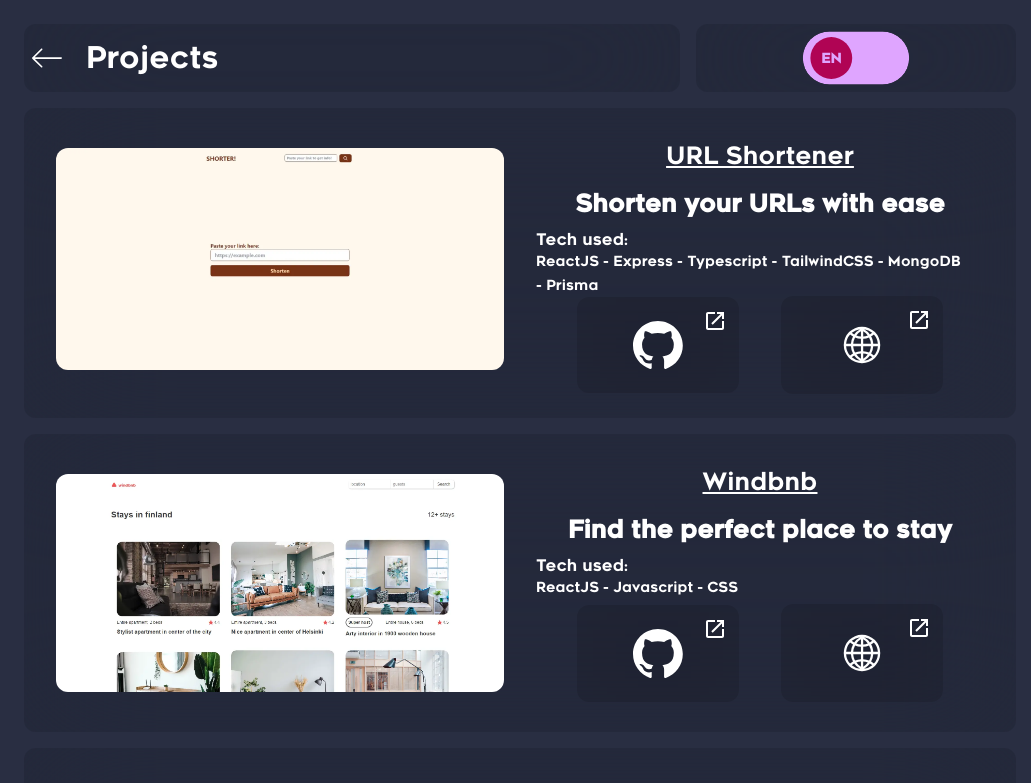
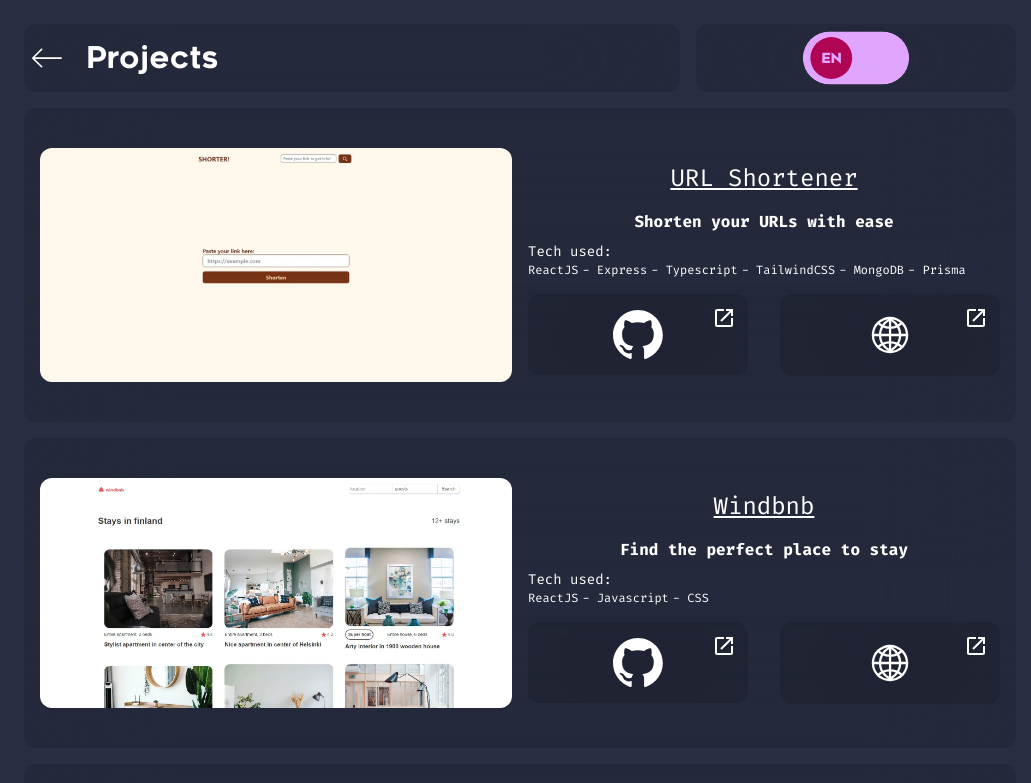
Before and after one commit to KenaiiDev/portfolio, a Next.js app: page /en/projects in a window 1280 px wide. Shown: the top 783 px of the page, without its empty margins (120-1151 px from the left). Built offline with nearby package versions, Linux system fonts and the light colour scheme.

Commit message:
feat: Improve layout and animations in Home and Projects pages

```diff
--- a/src/app/[locale]/page.tsx
+++ b/src/app/[locale]/page.tsx
@@ -17,9 +17,6 @@ import LocalSwitch from "@/components/LocalSwitch";
 import projectsBg from "@/images/bg/projects.gif";
 import pageMove from "@/images/icons/page-move.svg";
 import TransitionLink from "@/components/TransitionLink";
-
-// TODO: Fix paddings in boxes
-// TODO: Add hover animations
 
 export default async function Home({
   params: { locale },
@@ -43,7 +40,7 @@ export default async function Home({
           <span className="font-mono md:text-xl lg:text-xl">
             {t("greetings")}
           </span>
-          <h1 className="flex flex-col items-start text-3xl md:text-4xl lg:text-6xl font-firacode font-bold leading-tight">
+          <h1 className="flex flex-col items-start text-3xl md:text-4xl lg:text-6xl font-firacode font-bold">
             <span>{t("name")}</span>
             <span>{t("lastName")}</span>
           </h1>
@@ -62,7 +59,7 @@ export default async function Home({
       {/*LANG SWITCH */}
       <AnimatedArticle
         direction="right"
-        className="order-2 relative flex items-center justify-center px-6 py-6 duration-200 aspect-square col-span-1 backdrop-blur-3xl rounded-xl bg-black/[.1]"
+        className="order-2 relative flex items-center justify-center md:px-6 py-6 duration-200 aspect-square col-span-1 backdrop-blur-3xl rounded-xl bg-black/[.1]"
       >
         <LocalSwitch locale={locale} />
       </AnimatedArticle>
--- a/src/app/[locale]/projects/page.tsx
+++ b/src/app/[locale]/projects/page.tsx
@@ -23,6 +23,7 @@ export default async function Page({
   const t = await getTranslations();
   return (
     <>
+      {/* BACK BUTTON */}
       <AnimatedArticle className="relative aspect-auto col-span-2 backdrop-blur-3xl rounded-xl bg-black/[.1] overflow-hidden cursor-pointer hover:scale-[1.02] active:scale-100 py-4 px-2">
         <TransitionLink href="/">
           <div className="w-full flex justify-evenly">
@@ -39,6 +40,7 @@ export default async function Page({
           </div>
         </TransitionLink>
       </AnimatedArticle>
+      {/* LANG SWITCH */}
       <AnimatedArticle
         direction="right"
         className="relative flex items-center justify-center col-span-1 backdrop-blur-3xl rounded-xl bg-black/[.1]"
@@ -57,21 +59,28 @@ export default async function Page({
             className="w-full rounded-xl flex-grow my-4"
           />
         );
+        const linkStyles =
+          "flex-1 py-4 backdrop-blur-3xl rounded-xl bg-black/[.1] cursor-pointer hover:scale-[1.02] active:scale-100 transition-all ease-in flex items-center justify-center";
         return (
           <AnimatedArticle
             key={index}
             direction={direction}
-            className="col-span-3 backdrop-blur-3xl rounded-xl bg-black/[.1] px-4 py-6 flex"
+            className="col-span-3 backdrop-blur-3xl rounded-xl bg-black/[.1] px-4 py-6 flex flex-col md:flex-row items-center gap-4"
+            hoverScale={false}
           >
-            <div className="w-full mx-4 h-auto">{projectImage}</div>
-            <div className="flex flex-col mx-4 text-center w-full text-white">
+            {/* PROJECT IMAGE */}
+            <div className="w-full h-auto flex items-center justify-center">
+              {projectImage}
+            </div>
+            {/* PROJECT DESCRIPTION */}
+            <div className="flex flex-col text-center w-full max-w-lg text-white font-firacode">
               <h2 className="text-2xl my-2 underline">{project[lang].title}</h2>
-              <p className="text-2xl my-2 font-bold">
+              <p className="text-base my-2 font-bold">
                 {project[lang].description}
               </p>
               <p>
-                <h3 className="text-left">{t("techUsage")}</h3>
-                <ul className="flex gap-1 text-sm  flex-wrap">
+                <h3 className="text-left text-sm">{t("techUsage")}</h3>
+                <ul className="flex gap-1 text-xs flex-wrap">
                   {project.tech.map((tech, index) => (
                     <li key={index}>
                       {index !== 0 ? "- " : ""}
@@ -80,19 +89,19 @@ export default async function Page({
                   ))}
                 </ul>
               </p>
-              <div className="flex h-full items-center justify-evenly">
-                <div className="px-14 py-6 backdrop-blur-3xl rounded-xl bg-black/[.1] cursor-pointer hover:scale-[1.02] active:scale-100 transition-all ease-in">
+              {/* PROJECT LINKS */}
+              <div className="w-full max-w-lg h-full mx-auto mt-4 items-center justify-evenly flex gap-8">
+                <Link
+                  href={project.repoURL}
+                  target="_blank"
+                  className={linkStyles}
+                >
                   <Image
                     src={externalLink}
                     width={15}
                     alt="Link"
                     className="absolute right-3 top-3 md:w-6"
                   />
-                  <Link
-                    href={project.repoURL}
-                    className="w-full h-full flex items-center justify-center text-white "
-                    target="_blank"
-                  >
                   <Image
                     src={githubIcon}
                     alt="Github icon"
@@ -100,20 +109,18 @@ export default async function Page({
                     height={50}
                   />
                 </Link>
-                </div>
                 {project.liveURL && (
-                  <div className="px-14 py-6 backdrop-blur-3xl rounded-xl bg-black/[.1] cursor-pointer hover:scale-[1.02] active:scale-100 transition-all ease-in">
+                  <Link
+                    href={project.liveURL}
+                    target="_blank"
+                    className={linkStyles}
+                  >
                     <Image
                       src={externalLink}
                       width={15}
                       alt="Link"
                       className="absolute right-3 top-3 md:w-6"
                     />
-                    <Link
-                      href={project.liveURL}
-                      className="w-full h-full flex items-center justify-center text-white "
-                      target="_blank"
-                    >
                     <Image
                       src={liveIcon}
                       alt="Live icon"
@@ -121,7 +128,6 @@ export default async function Page({
                       height={50}
                     />
                   </Link>
-                  </div>
                 )}
               </div>
             </div>
--- a/src/components/AnimatedArticle.tsx
+++ b/src/components/AnimatedArticle.tsx
@@ -6,6 +6,7 @@ interface AnimatedArticleProps extends MotionProps {
   children: React.ReactNode;
   className?: string;
   direction?: "left" | "right";
+  hoverScale?: boolean;
 }
 
 const leftVariants = {
@@ -22,17 +23,19 @@ const AnimatedArticle = ({
   children,
   className = "",
   direction = "left",
+  hoverScale = true,
   ...props
 }: AnimatedArticleProps) => {
-  //TODO: Make the article animate from the direction to the wanted pos. Items outside the screen should be hidden until they are in the screen.
-  //TODO: Animate the articles when user click a TransitionLink component. Items should animate reverse as the entrance animation
-
   const controls = useAnimation();
   const ref = useRef(null);
   const isInView = useInView(ref);
   const [hasAnimated, setHasAnimated] = useState(false);
 
   const randomDelay = Math.random() * 0.25;
+
+  const hoverEffect = hoverScale
+    ? { scale: 1.02, transition: { duration: 0.15 } }
+    : {};
 
   useEffect(() => {
     if (isInView && !hasAnimated) {
@@ -68,7 +71,8 @@ const AnimatedArticle = ({
       animate={controls}
       variants={direction === "left" ? leftVariants : rightVariants}
       initial="hidden"
-      transition={{ ease: "easeOut", duration: 0.25, delay: randomDelay }}
+      transition={{ ease: "easeOut", duration: 0.3, delay: randomDelay }}
+      whileHover={hoverEffect}
       {...props}
     >
       {children}
```
Lines whose indentation alone changed are shown as unchanged.
